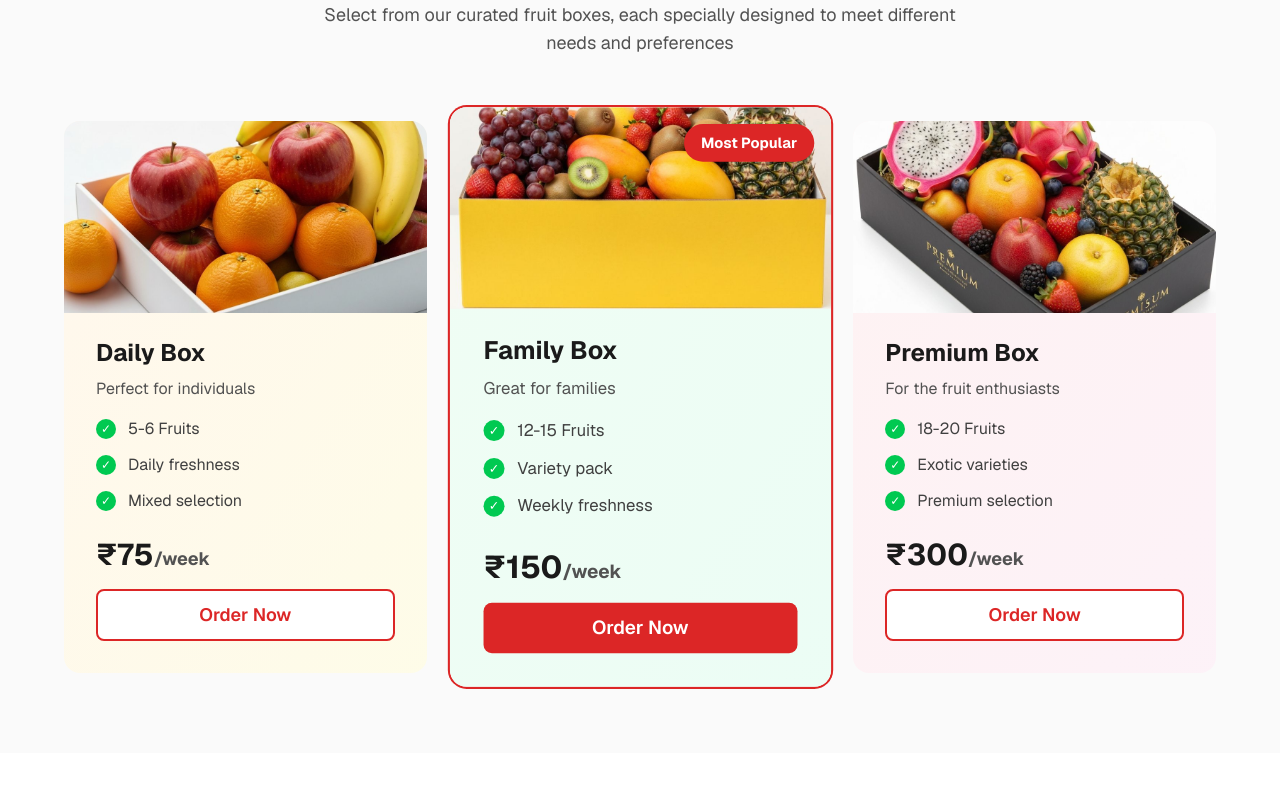
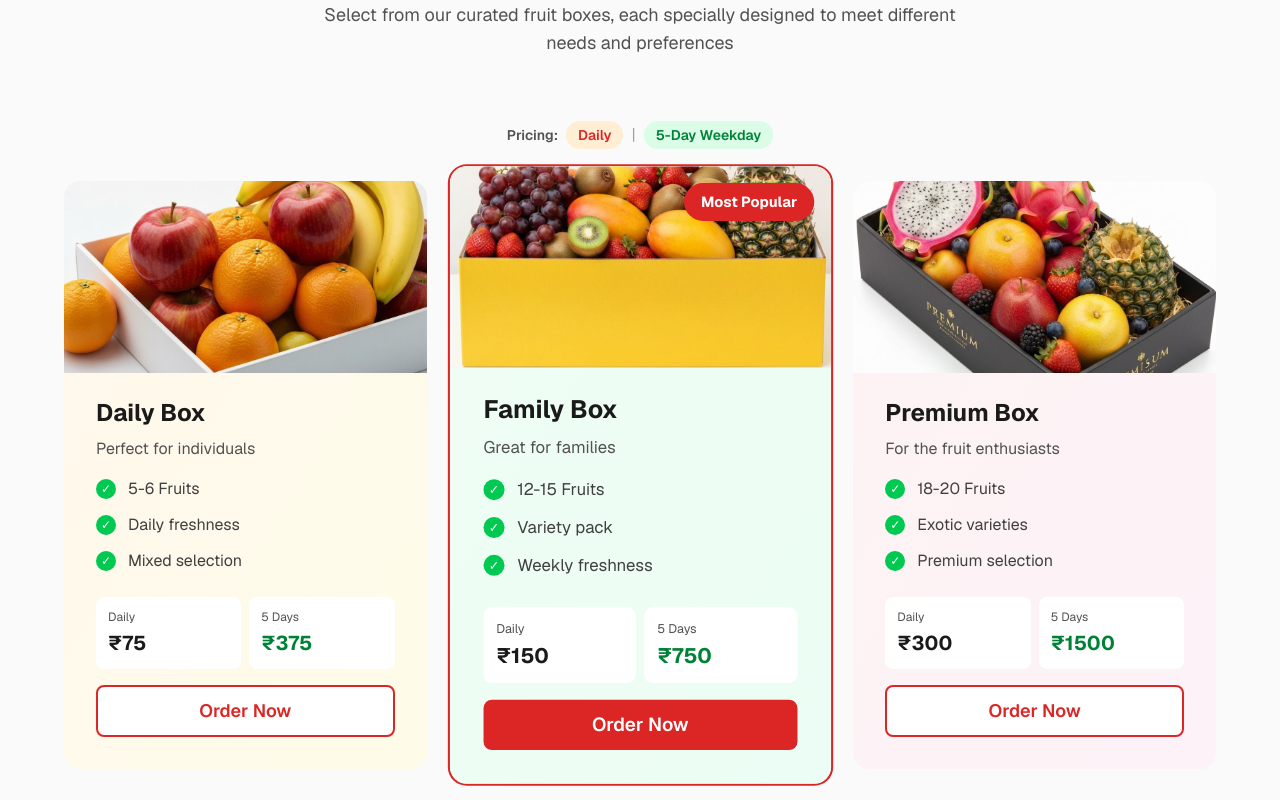
Before and after one commit to jjf101296/fruitbox, a Next.js app: page / in a window 1280 px wide. Shown: the part 1840-2640 px from the top of the page. Built offline with nearby package versions, Linux system fonts and the light colour scheme.

Commit message:
feat: add weekday pricing to FruitBoxes component

```diff
--- a/components/FruitBoxes.tsx
+++ b/components/FruitBoxes.tsx
@@ -6,6 +6,7 @@ const boxes = [
     id: 1,
     name: "Daily Box",
     price: "₹75",
+    weekdayPrice: "₹375",
     description: "Perfect for individuals",
     features: ["5-6 Fruits", "Daily freshness", "Mixed selection"],
     image: "/daily-box.jpg",
@@ -15,6 +16,7 @@ const boxes = [
     id: 2,
     name: "Family Box",
     price: "₹150",
+    weekdayPrice: "₹750",
     description: "Great for families",
     features: ["12-15 Fruits", "Variety pack", "Weekly freshness"],
     image: "/family-box.jpg",
@@ -25,6 +27,7 @@ const boxes = [
     id: 3,
     name: "Premium Box",
     price: "₹300",
+    weekdayPrice: "₹1500",
     description: "For the fruit enthusiasts",
     features: ["18-20 Fruits", "Exotic varieties", "Premium selection"],
     image: "/premium-box.jpg",
@@ -46,6 +49,17 @@ export default function FruitBoxes() {
           <p className="text-lg text-neutral-600 max-w-2xl mx-auto">
             Select from our curated fruit boxes, each specially designed to meet different needs and preferences
           </p>
+        </div>
+
+        <div className="mb-8">
+          <div className="flex justify-center gap-4 flex-wrap">
+            <div className="inline-flex items-center gap-2">
+              <span className="text-sm font-semibold text-neutral-600">Pricing:</span>
+              <span className="px-3 py-1 bg-orange-100 text-primary rounded-full text-sm font-semibold">Daily</span>
+              <span className="text-neutral-400">|</span>
+              <span className="px-3 py-1 bg-green-100 text-green-700 rounded-full text-sm font-semibold">5-Day Weekday</span>
+            </div>
+          </div>
         </div>
 
         <div className="grid grid-cols-1 md:grid-cols-3 gap-8 max-w-6xl mx-auto">
@@ -103,10 +117,16 @@ export default function FruitBoxes() {
 
                 {/* Price and button */}
                 <div className="space-y-4">
-                  <p className="text-3xl font-bold text-foreground">
-                    {box.price}
-                    <span className="text-lg text-neutral-600">/week</span>
-                  </p>
+                  <div className="grid grid-cols-2 gap-2">
+                    <div className="bg-white bg-opacity-70 rounded-lg p-3">
+                      <p className="text-xs text-neutral-600 mb-1">Daily</p>
+                      <p className="text-xl font-bold text-foreground">{box.price}</p>
+                    </div>
+                    <div className="bg-white bg-opacity-70 rounded-lg p-3">
+                      <p className="text-xs text-neutral-600 mb-1">5 Days</p>
+                      <p className="text-xl font-bold text-green-700">{box.weekdayPrice}</p>
+                    </div>
+                  </div>
                   <Button
                     className={`w-full py-6 text-lg font-semibold rounded-lg transition-all ${
                       box.popular
```
